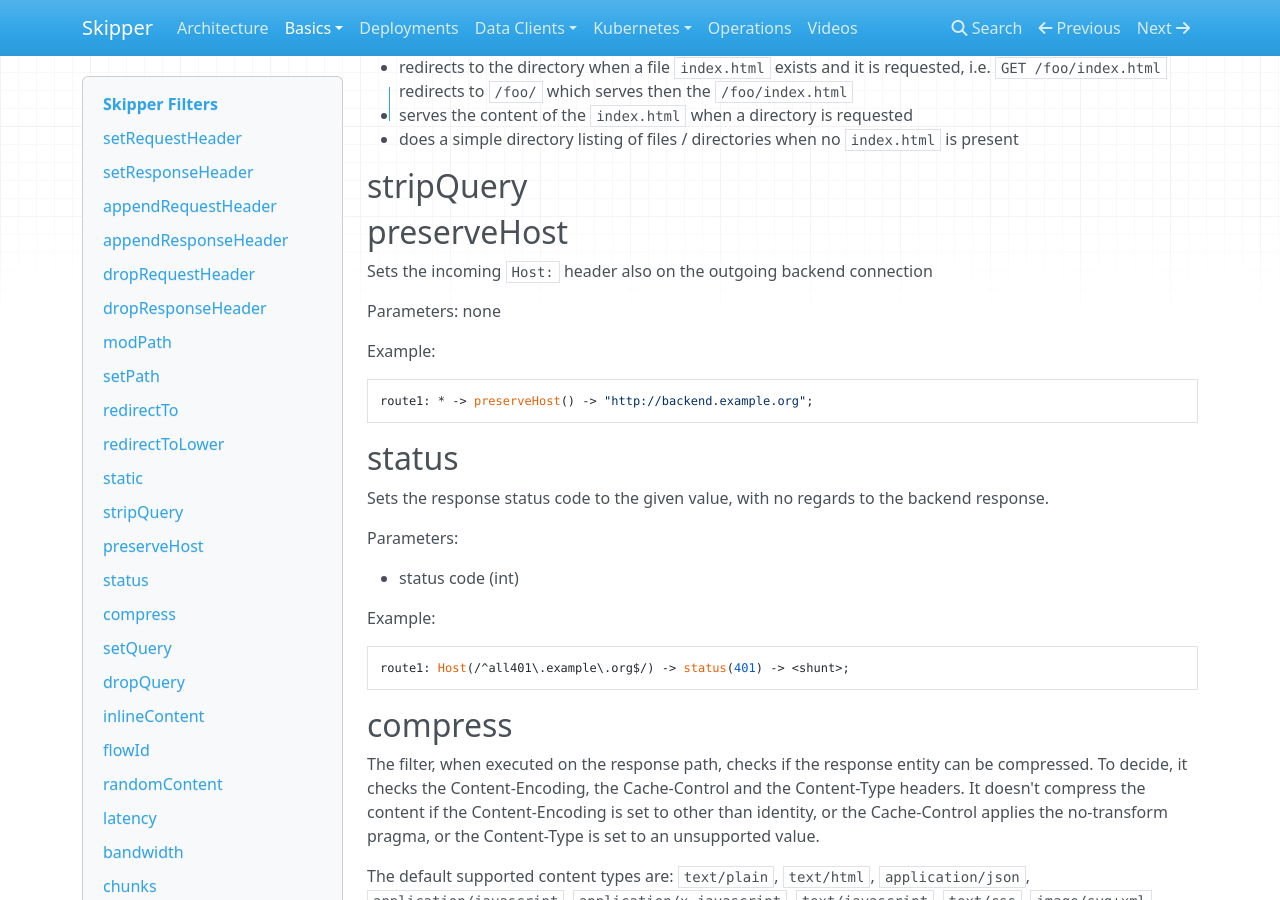
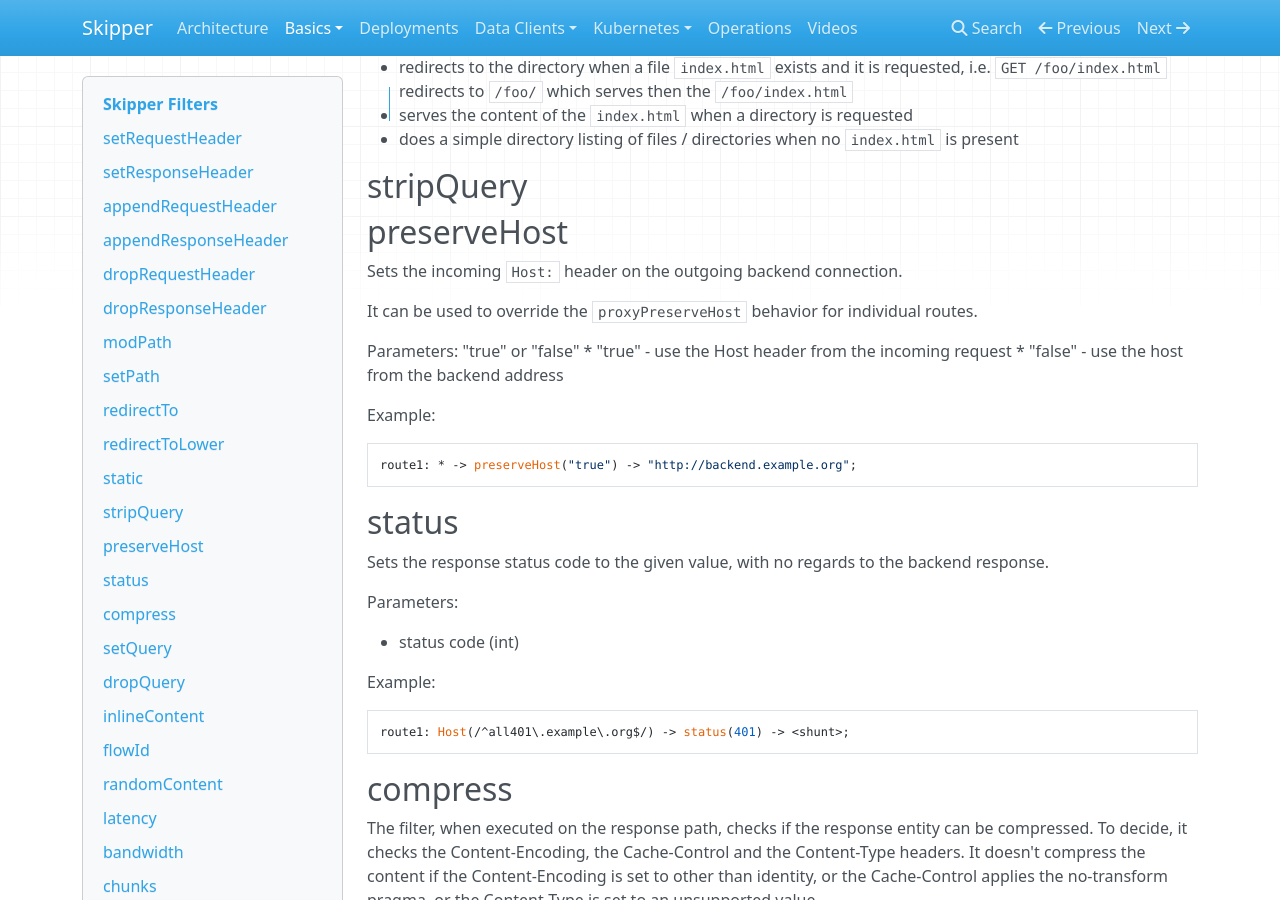
Before and after one commit to zalando/skipper, an MkDocs documentation site: the page built from docs/filters.md, in a window 1280 px wide and 900 px high, scrolled down 2236 px. Built offline with MkDocs 1.6.1, drawn with Linux system fonts in a browser that asks for light colours; nearby versions of some CDN libraries; old or Windows-style settings are respelled for this version of MkDocs.

Commit message:
fix preserveHost filter documentation

````diff
--- a/docs/filters.md
+++ b/docs/filters.md
@@ -120,13 +120,17 @@
 ## stripQuery
 ## preserveHost
 
-Sets the incoming `Host: ` header also on the outgoing backend connection
+Sets the incoming `Host: ` header on the outgoing backend connection.
 
-Parameters: none
+It can be used to override the `proxyPreserveHost` behavior for individual routes.
+
+Parameters: "true" or "false"
+* "true" - use the Host header from the incoming request
+* "false" - use the host from the backend address
 
 Example:
 ```
-route1: * -> preserveHost() -> "http://backend.example.org";
+route1: * -> preserveHost("true") -> "http://backend.example.org";
 ```
 
 ## status
````
